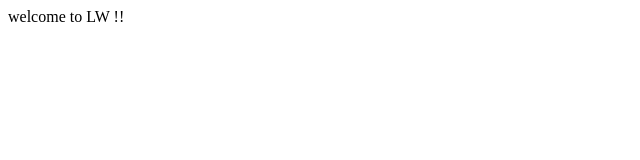
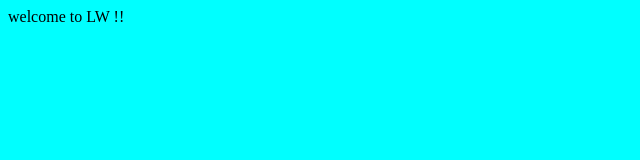
Before and after one commit to Nishant5050/jenkins2022, a plain HTML site: page index.html in a window 1280 px wide. Shown: the whole page, without its empty margins (0-640 px from the left). Drawn offline with Linux system fonts and the light colour scheme.

Commit message:
2nd commit

```diff
--- a/index.html
+++ b/index.html
@@ -1 +1,3 @@
+<body bgcolor='aqua'>
 welcome to LW !!
+</body>
```
